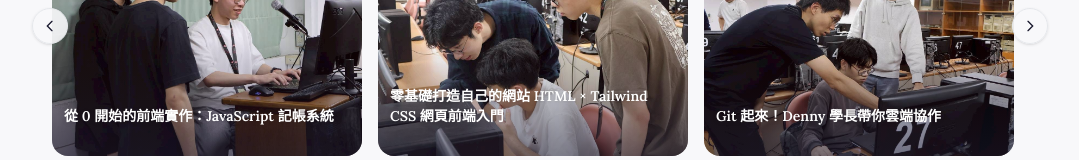
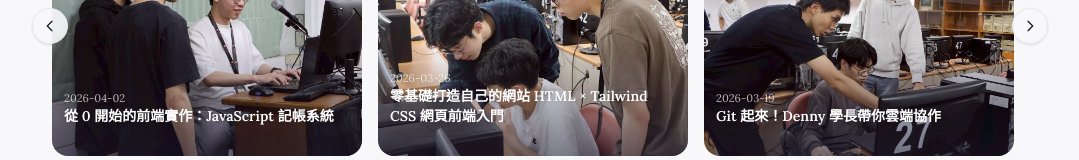
Before and after one commit to TTUSSC/website, an Astro site: page /event in a window 1280 px wide. Shown: the part 484-644 px from the top of the page, without its empty margins (100-1179 px from the left). Built offline with nearby package versions, Linux system fonts and the light colour scheme; Astro itself is replaced by a stand-in of ours.

Commit message:
fix(events): render event date on cards
EventGallery renders name and desc for each card but never date,
even though every card in the old ProjectView.vue had its title
prefixed with a date. Show it as a small, muted line above the
name so no information from the migrated 17 records is lost.

```diff
--- a/src/components/events/EventGallery.astro
+++ b/src/components/events/EventGallery.astro
@@ -36,6 +36,9 @@ const { heading, events, accentClass } = Astro.props;
 						)}
 						<div class="absolute inset-0 bg-gradient-to-t from-ink/55 via-transparent to-transparent transition-all duration-300 group-hover:from-ink/75" />
 						<div class="absolute bottom-0 left-0 right-0 px-3 pb-3">
+							<p class="text-white/70 text-[11px] drop-shadow">
+								{event.data.date.toISOString().slice(0, 10)}
+							</p>
 							<p class="text-white font-display font-semibold text-sm drop-shadow">
 								{event.data.name}
 							</p>
```
